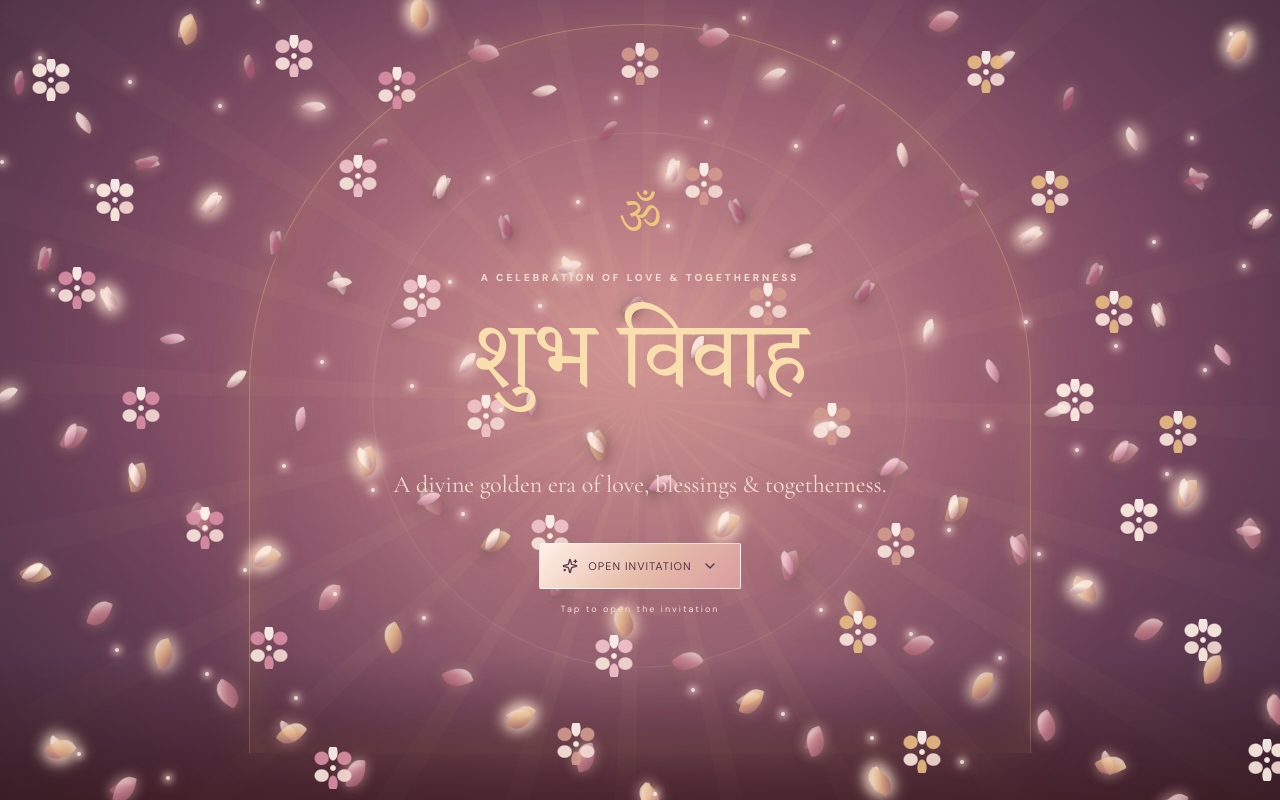
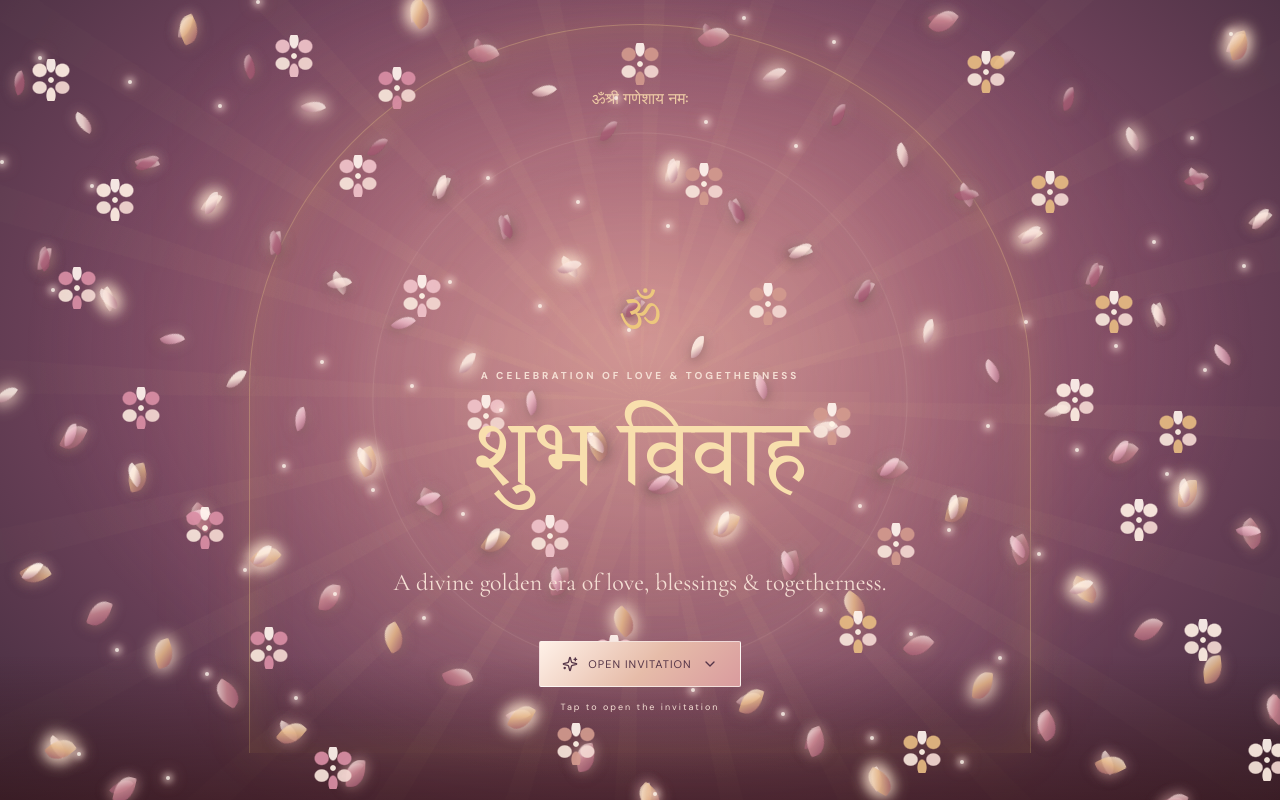
Before and after one commit to abhishekdubey6704-commits/wedding-card, a React (Vite) app: page / in a window 1280 px wide. Shown: the top 800 px of the page. Built offline with nearby package versions, Linux system fonts and the light colour scheme; no server answers.

Commit message:
Add Shri Ganesh blessing after palace doors

```diff
--- a/src/App.jsx
+++ b/src/App.jsx
@@ -28,36 +28,42 @@ function calendarUrl() {
 
 function TempleDoors({ onEnter }) {
   const [opened, setOpened] = useState(false);
+  const [ganeshVisible, setGaneshVisible] = useState(false);
+  const [blurReveal, setBlurReveal] = useState(false);
   const enter = () => {
+    if (opened) return;
     setOpened(true);
-    const duration = window.matchMedia('(prefers-reduced-motion: reduce)').matches ? 0 : 1850;
-    window.setTimeout(onEnter, duration);
+    const reducedMotion = window.matchMedia('(prefers-reduced-motion: reduce)').matches;
+    if (reducedMotion) { onEnter(); return; }
+    // Doors and flower veil clear first; Shri Ganesh appears as the blessing.
+    window.setTimeout(() => setGaneshVisible(true), 1900);
+    window.setTimeout(() => setBlurReveal(true), 3900);
+    window.setTimeout(onEnter, 5200);
   };
-  return <div className={`intro ${opened ? 'intro-open' : ''}`}>
+  return <div className={`intro ${opened ? 'intro-open' : ''} ${ganeshVisible ? 'ganesh-visible' : ''} ${blurReveal ? 'blur-reveal' : ''}`}>
     <div className="intro-glow" /><div className="intro-rays" /><div className="intro-mandala">✺</div>
     <div className="flower-veil" aria-hidden="true">
       {Array.from({length:160},(_,i)=>{
-        const x=(i*47+11)%100;
-        const y=(i*67+19)%100;
+        const x=(i*47+11)%100; const y=(i*67+19)%100;
         const colors=['#e9b5c3','#f8dfd7','#c98791','#fff0e4','#a85f75','#e6b889'];
         return <i key={`petal-${i}`} style={{left:`${x}%`,top:`${y}%`,'--dx':`${(x-50)*1.8}vw`,'--dy':`${(y-50)*1.8}vh`,'--spin':`${(i*137)%900-450}deg`,'--delay':`${(i%12)*18}ms`,'--petal-color':colors[i%colors.length]}} />;
       })}
       {Array.from({length:30},(_,i)=>{
-        const x=(i*61+23)%100;
-        const y=(i*43+7)%100;
+        const x=(i*61+23)%100; const y=(i*43+7)%100;
         const colors=['#f0c4ca','#fff0e4','#d29a8e','#d98fa5','#e7bb83'];
         return <span key={`flower-${i}`} style={{left:`${x}%`,top:`${y}%`,'--dx':`${(x-50)*1.55}vw`,'--dy':`${(y-50)*1.55}vh`,'--spin':`${i%2 ? 300 : -300}deg`,'--delay':`${(i%7)*32}ms`,'--flower-color':colors[i%colors.length]}} />;
       })}
       {Array.from({length:54},(_,i)=>{
-        const x=(i*29+17)%100;
-        const y=(i*41+13)%100;
+        const x=(i*29+17)%100; const y=(i*41+13)%100;
         return <b className="flower-sparkle" key={`sparkle-${i}`} style={{left:`${x}%`,top:`${y}%`,'--dx':`${(x-50)*1.3}vw`,'--dy':`${(y-50)*1.3}vh`,'--delay':`${(i%9)*26}ms`}} />;
       })}
+    </div>
+    <div className="ganesh-blessing" aria-hidden="true">
+      <div className="ganesh-aura"><span className="ganesh-symbol">ॐ</span><span className="ganesh-name">श्री गणेशाय नमः</span></div>
     </div>
     <div className="intro-content"><div className="ganesh-mark">ॐ</div><p className="eyebrow">A CELEBRATION OF LOVE & TOGETHERNESS</p><h1>शुभ विवाह</h1><p className="intro-sub">A divine golden era of love, blessings & togetherness.</p><button className="gold-button" onClick={enter}> <Sparkles size={16}/> Open Invitation <ChevronDown size={16}/></button><span className="intro-hint">Tap to open the invitation</span></div>
   </div>;
 }
-
 function MusicPlayer() {
   const [playing, setPlaying] = useState(false);
   const [ready, setReady] = useState(false);
```
